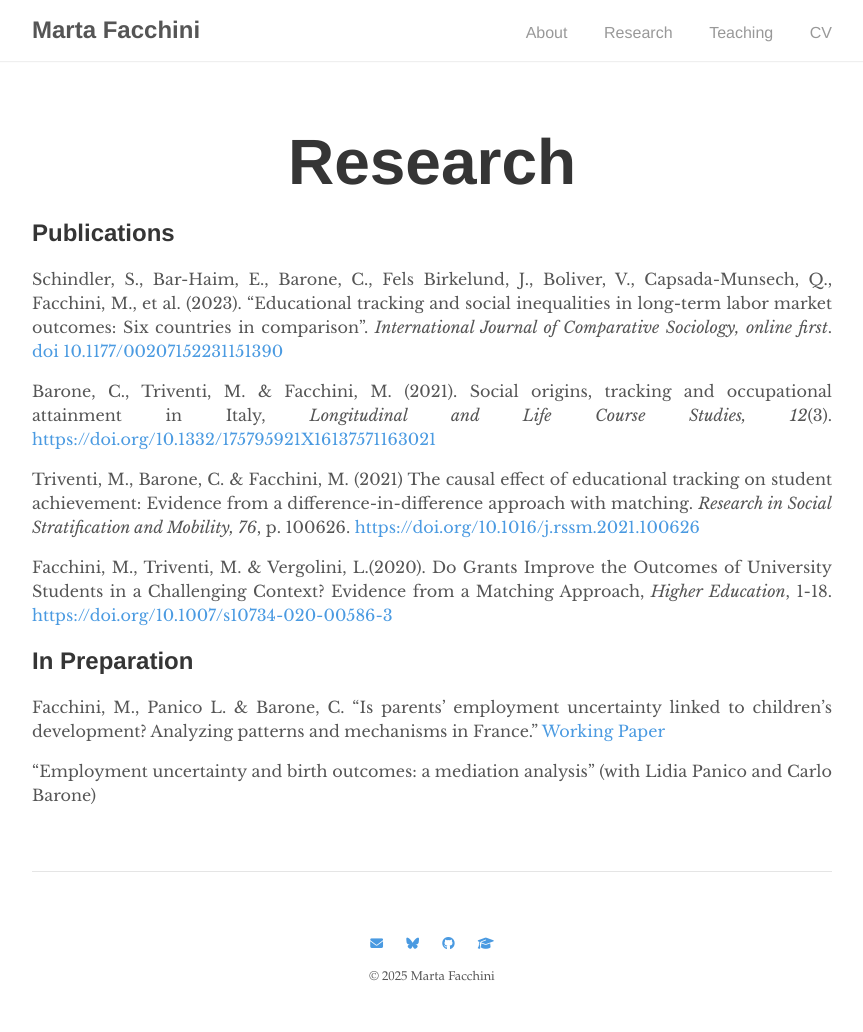
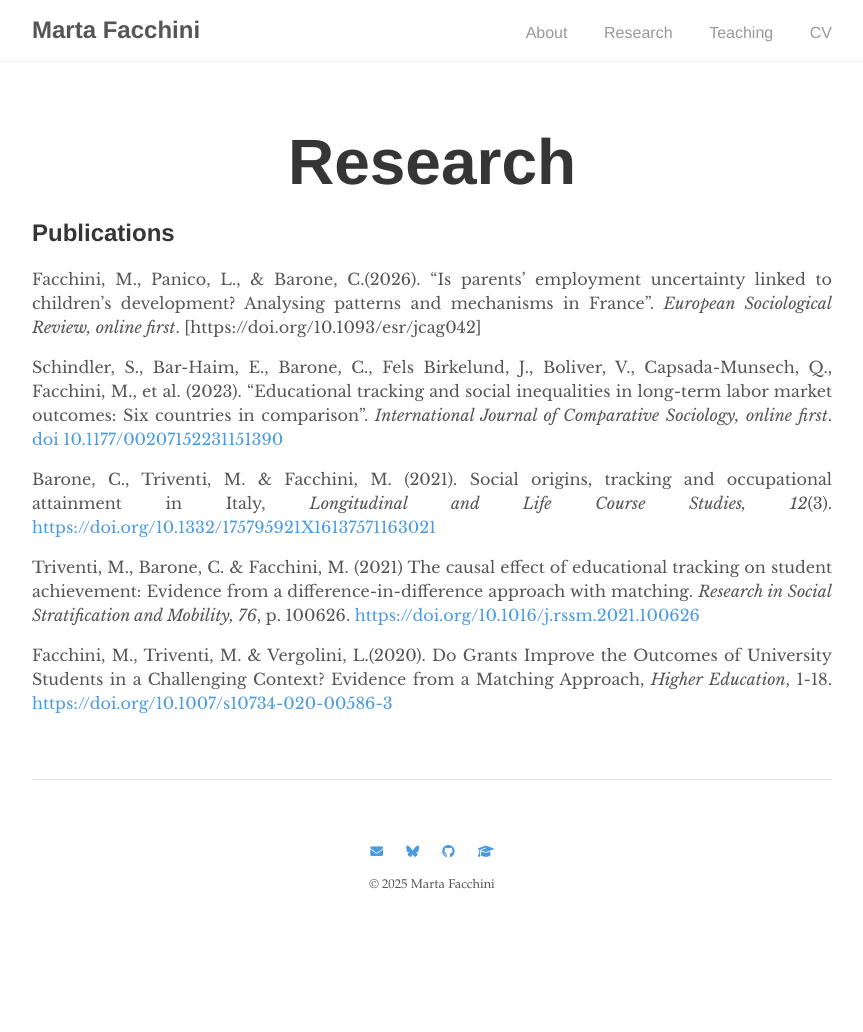
Before and after one commit to martafacchini/martafacchini.github.io, a Jekyll site: the page built from _pages/research.md, in a window 1280 px wide. Shown: the whole page, without its empty margins (208-1071 px from the left). Built offline with Jekyll 4.4.1, drawn with Linux system fonts in a browser that asks for light colours; nearby versions of some CDN libraries; after the commit the page ends 940 px from its top, so only the background shows below that.

Commit message:
Update research.md

```diff
--- a/_pages/research.md
+++ b/_pages/research.md
@@ -6,6 +6,8 @@ permalink: /research/
 
 ## Publications
 
+Facchini, M., Panico, L., & Barone, C.(2026). "Is parents’ employment uncertainty linked to children's development? Analysing patterns and mechanisms in France". *European Sociological Review, online first*. [https://doi.org/10.1093/esr/jcag042]
+
 Schindler, S., Bar-Haim, E., Barone, C., Fels Birkelund, J., Boliver, V., Capsada-Munsech, Q., Facchini, M., et al. (2023). "Educational tracking and social inequalities in long-term labor market outcomes: Six countries in comparison". *International Journal of Comparative Sociology, online first*. [doi 10.1177/00207152231151390](https://doi.org/10.1177/00207152231151390)
 
 Barone, C., Triventi, M. & Facchini, M. (2021). Social origins, tracking and occupational attainment in Italy, *Longitudinal and Life Course Studies, 12*(3). [https://doi.org/10.1332/175795921X16137571163021](https://doi.org/10.1332/175795921X16137571163021)
@@ -13,9 +15,3 @@ Barone, C., Triventi, M. & Facchini, M. (2021). Social origins, tracking and occ
 Triventi, M., Barone, C. & Facchini, M. (2021) The causal effect of educational tracking on student achievement: Evidence from a difference-in-difference approach with matching.  *Research in Social Stratification and Mobility, 76*, p. 100626. [https://doi.org/10.1016/j.rssm.2021.100626](https://doi.org/10.1016/j.rssm.2021.100626)
 
 Facchini, M., Triventi, M. & Vergolini, L.(2020). Do Grants Improve the Outcomes of University Students in a Challenging Context? Evidence from a Matching Approach, *Higher Education*, 1-18. [https://doi.org/10.1007/s10734-020-00586-3](https://doi.org/10.1007/s10734-020-00586-3)
-
-## In Preparation
-
-Facchini, M., Panico L. & Barone, C. "Is parents’ employment uncertainty linked to children’s development? Analyzing patterns and mechanisms in France." [Working Paper](https://doi.org/10.31235/osf.io/8ex5r_v1)
-
-"Employment uncertainty and birth outcomes: a mediation analysis" (with Lidia Panico and Carlo Barone)
```
